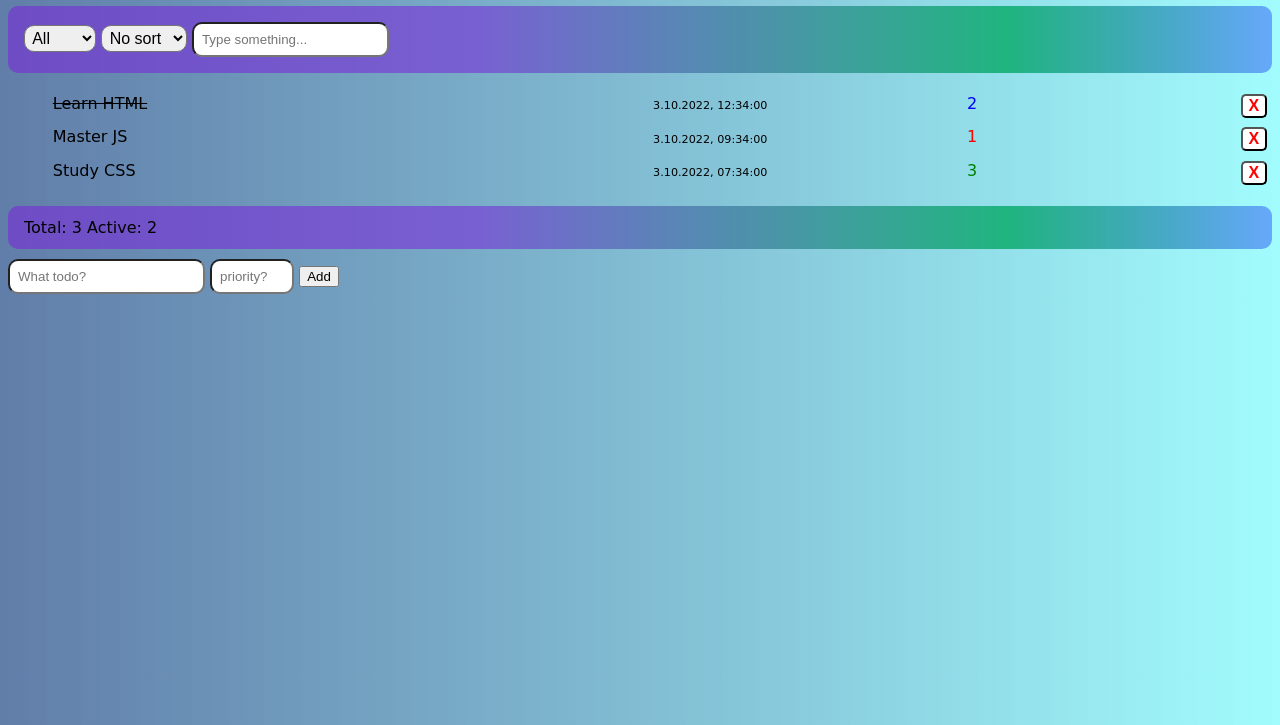
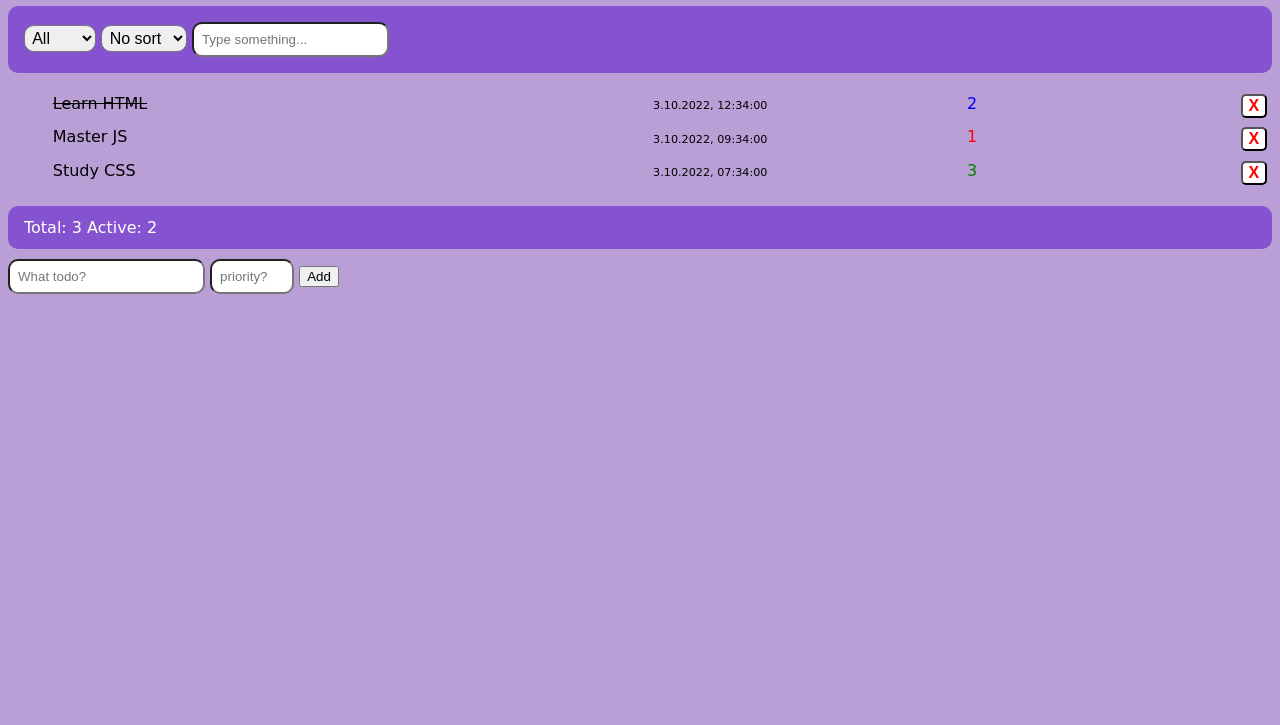
Before and after one commit to RefaelOren/Todo-list, a plain HTML site: page index.html in a window 1280 px wide. Shown: the part 75-800 px from the top of the page. Drawn offline with Linux system fonts and the light colour scheme.

Commit message:
final upload

```diff
--- a/css/main.css
+++ b/css/main.css
@@ -1,11 +1,5 @@
 body {
-    background: rgb(9, 53, 121);
-    background: linear-gradient(
-        90deg,
-        rgba(9, 53, 121, 0.6445012787723785) 0%,
-        rgba(1, 246, 248, 0.36828644501278773) 100%,
-        rgba(0, 212, 255, 1) 100%
-    );
+    background: rgb(186, 159, 214);
     font-family: cursive;
 }
 
@@ -79,29 +73,16 @@ li button {
 
 .todo-filter {
     padding: 1em;
-    background: rgb(120, 38, 217);
-    background: linear-gradient(
-        90deg,
-        rgba(120, 38, 217, 0.5701492537313433) 37%,
-        rgba(32, 180, 127, 1) 79%,
-        rgba(1, 27, 248, 0.36828644501278773) 100%,
-        rgba(0, 212, 255, 1) 100%
-    );
+    background: rgba(86, 14, 203, 0.523);
     border-radius: 10px;
 }
 
 .stat {
     padding: 0.75em 1em;
-    background: rgb(120, 38, 217);
-    background: linear-gradient(
-        90deg,
-        rgba(120, 38, 217, 0.5701492537313433) 37%,
-        rgba(32, 180, 127, 1) 79%,
-        rgba(1, 27, 248, 0.36828644501278773) 100%,
-        rgba(0, 212, 255, 1) 100%
-    );
+    background: rgba(86, 14, 203, 0.523);
     margin-bottom: 10px;
     border-radius: 10px;
+    color: white;
 }
 
 input {
```
